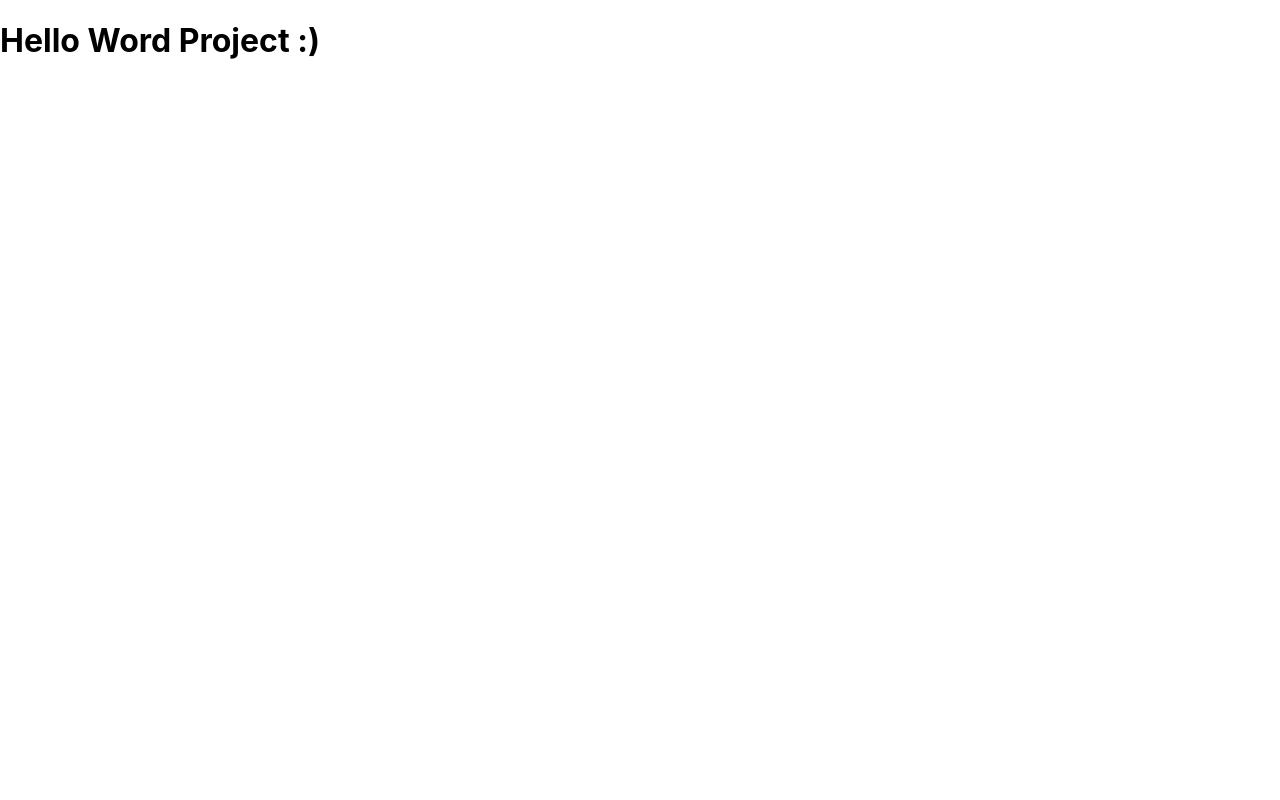
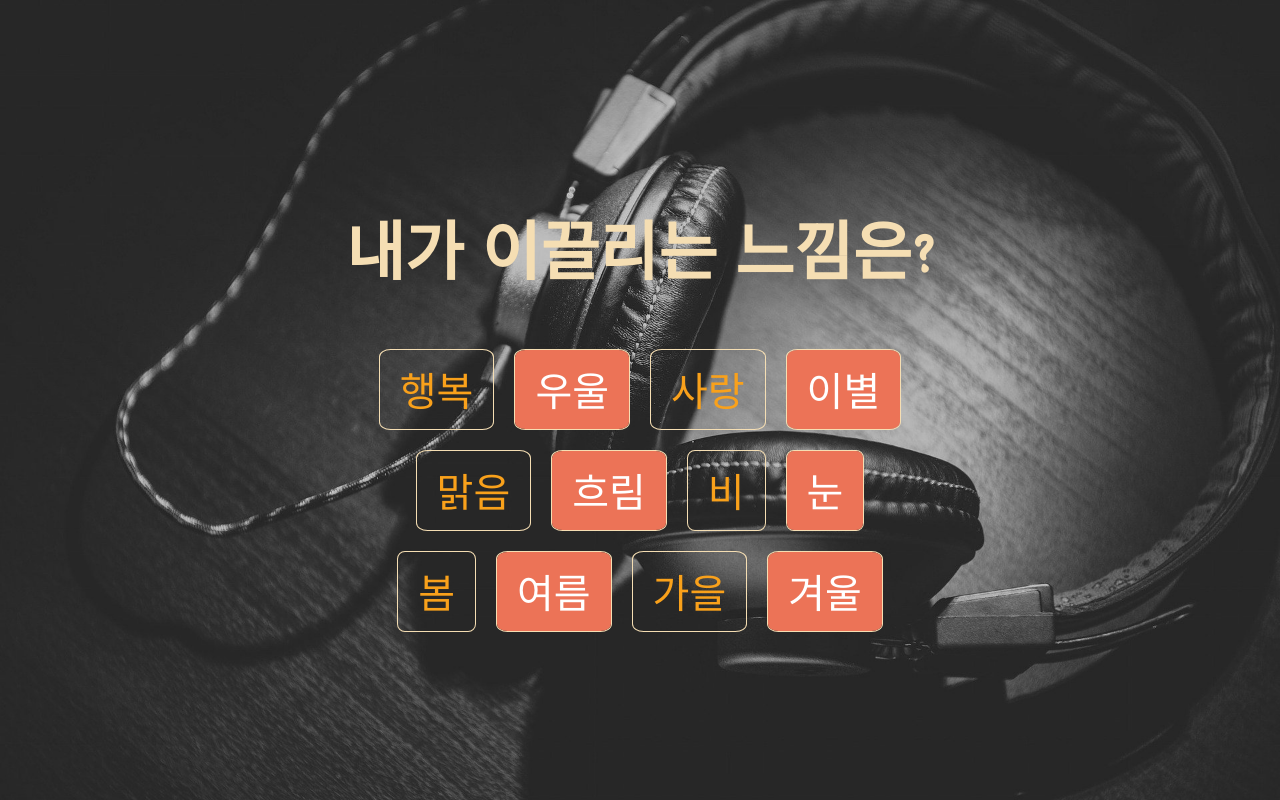
Before and after one commit to codestates/nodongu-client, a React (Create React App) app in the folder client/: page / in a window 1280 px wide. Built offline with nearby package versions, Linux system fonts and the light colour scheme.

Commit message:
Add keywordComponenet

```diff
--- a/client/package.json
+++ b/client/package.json
@@ -6,6 +6,7 @@
     "@testing-library/jest-dom": "^5.11.4",
     "@testing-library/react": "^11.1.0",
     "@testing-library/user-event": "^12.1.10",
+    "axios": "^0.21.1",
     "react": "^17.0.2",
     "react-dom": "^17.0.2",
     "react-scripts": "4.0.3",
--- /dev/null
+++ b/client/src/Components/keyword/keyword.css
@@ -0,0 +1,116 @@
+@import url('https://fonts.googleapis.com/css2?family=Nanum+Pen+Script&display=swap');
+
+:root {
+  --main-background-color: #fffff5;
+  --light-white-color: #ffffff;
+  --dark-white-color: #f5f5f5;
+  --light-yellow-color: #fffff5;
+  --middle-yellow-color: #fff1b9;
+  --dark-yellow-color: #ffda8e;
+  --middle-beige-color: #fdd692;
+  --light-orange-color: #f9a11b;
+}
+
+* {
+  font-family: 'Nanum Pen Script', cursive;
+}
+
+body {
+  background-color: #2e2e2e;
+  margin: 0;
+  padding: 0;
+}
+
+.container {
+  display: flex;
+  flex-direction: column;
+  justify-content: center;
+  align-items: center;
+  width: 100%;
+  height: 100vh;
+  background-image: url(../../Utils/images/bg_keyword.jpg);
+  background-size: cover;
+  z-index: -1;
+}
+
+.title {
+  font-size: 4em;
+  color: wheat;
+}
+
+.row {
+  text-align: center;
+}
+
+.btn {
+  border: 1px solid wheat;
+  background: none;
+  padding: 10px 20px;
+  font-size: 40px;
+  border-radius: 10%;
+  cursor: pointer;
+  margin: 10px;
+  transition: 0.6s;
+  position: relative;
+  overflow: hidden;
+  z-index: 1;
+}
+
+.btn1,
+.btn3 {
+  color: var(--light-orange-color);
+}
+
+.btn2,
+.btn4 {
+  color: #fff;
+}
+
+.btn1:hover,
+.btn3:hover {
+  color: #fff;
+}
+
+.btn2:hover,
+.btn4:hover {
+  color: var(--light-orange-color);
+}
+
+.btn::before {
+  content: '';
+  position: absolute;
+  left: 0;
+  width: 100%;
+  height: 0%;
+  background: #ec7357;
+  /* 배경 뒤로 보내기 */
+  z-index: -1;
+  transition: 0.7s;
+}
+
+.btn1::before,
+.btn3::before {
+  top: 0;
+  border-radius: 0 0 50% 50%;
+}
+
+.btn2::before,
+.btn4::before {
+  bottom: 0;
+  border-radius: 50% 50% 0 0;
+}
+
+.btn2::before,
+.btn4::before {
+  height: 180%;
+}
+
+.btn1:hover::before,
+.btn3:hover::before {
+  height: 180%;
+}
+
+.btn2:hover::before,
+.btn4:hover::before {
+  height: 0%;
+}
--- /dev/null
+++ b/client/src/Components/keyword/keyword.jsx
@@ -0,0 +1,49 @@
+import React, { Component } from 'react';
+import axios from 'axios';
+import './keyword.css';
+
+axios.defaults.withCredentials = true;
+
+class Keyword extends Component {
+  handleClickKeyword = (event) => {
+    const target = event.target;
+    if (target.classList[0] === 'btn') {
+      axios
+        .post(`${process.env.REACT_APP_API_URL}/nod/music`, {
+          keyword: target.textContent,
+        })
+        .then((response) => {
+          // 수정 예정
+          console.log(response.data);
+        });
+    }
+  };
+
+  render() {
+    return (
+      <div className='container' onClick={this.handleClickKeyword}>
+        <h1 className='title'>내가 이끌리는 느낌은?</h1>
+        <section className='row'>
+          <button className='btn btn1'>행복</button>
+          <button className='btn btn2'>우울</button>
+          <button className='btn btn3'>사랑</button>
+          <button className='btn btn4'>이별</button>
+        </section>
+        <section className='row'>
+          <button className='btn btn1'>맑음</button>
+          <button className='btn btn2'>흐림</button>
+          <button className='btn btn3'>비</button>
+          <button className='btn btn4'>눈</button>
+        </section>
+        <section className='row'>
+          <button className='btn btn1'>봄</button>
+          <button className='btn btn2'>여름</button>
+          <button className='btn btn3'>가을</button>
+          <button className='btn btn4'>겨울</button>
+        </section>
+      </div>
+    );
+  }
+}
+
+export default Keyword;
--- a/client/src/index.js
+++ b/client/src/index.js
@@ -2,10 +2,11 @@ import React from 'react';
 import ReactDOM from 'react-dom';
 import './index.css';
 import App from './App';
+import Keyword from './Components/keyword/keyword';
 
 ReactDOM.render(
   <React.StrictMode>
-    <App />
+    <Keyword />
   </React.StrictMode>,
   document.getElementById('root')
 );
```
Also changed, not shown: client/src/Utils/images/bg_keyword.jpg (added).
